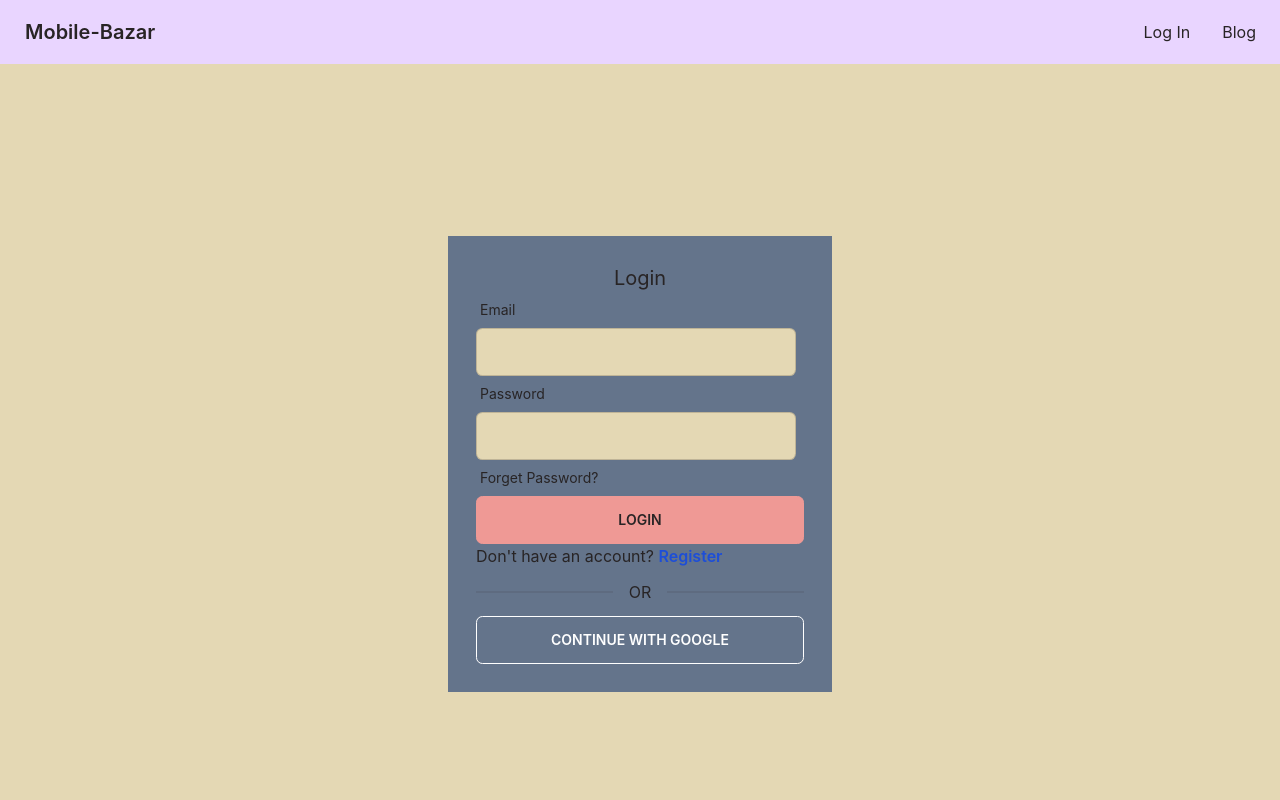
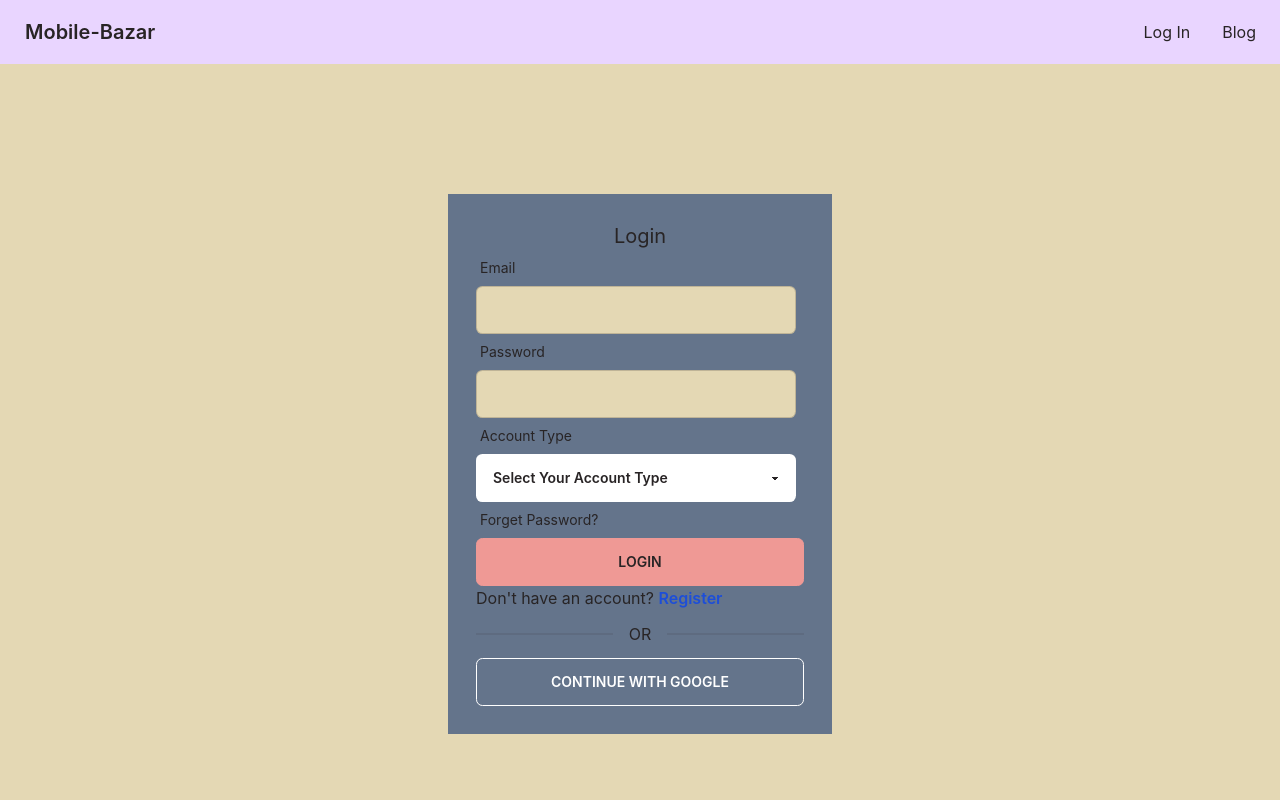
Before and after one commit to AnisurRahman06046/Mobile-Bazar-Client-Side, a React (Create React App) app: page /login in a window 1280 px wide. Shown: the top 800 px of the page. Built offline with nearby package versions, Linux system fonts and the light colour scheme.

Commit message:
account type added

```diff
--- a/src/Pages/LogIn/LogIn.js
+++ b/src/Pages/LogIn/LogIn.js
@@ -31,7 +31,7 @@ const LogIn = () => {
       <div className="w-96 p-7 bg-slate-500">
         <h2 className="text-xl text-center">Login</h2>
         <form onSubmit={handleSubmit(handleLoginform)}>
-          <div className="form-control w-full max-w-xs">
+          <div className="form-control  w-full max-w-xs">
             <label className="label">
               {" "}
               <span className="label-text">Email</span>
@@ -41,7 +41,7 @@ const LogIn = () => {
               {...register("email", {
                 required: "Email Address is required",
               })}
-              className="input input-bordered w-full max-w-xs"
+              className="input input-bordered w-full  max-w-xs"
             />
             {errors.email && (
               <p className="text-red-600">{errors.email?.message}</p>
@@ -61,8 +61,20 @@ const LogIn = () => {
                   message: "Password must be 6 characters or longer",
                 },
               })}
-              className="input input-bordered w-full max-w-xs"
+              className="input input-bordered w-full  max-w-xs"
             />
+            <label className="label">
+              {" "}
+              <span className="label-text ">Account Type</span>
+            </label>
+            <select
+              {...register("type", {})}
+              className="select w-full bg-white max-w-xs"
+            >
+              <option>Select Your Account Type</option>
+              <option>Seller</option>
+              <option>Buyer</option>
+            </select>
             <label className="label">
               {" "}
               <span className="label-text">Forget Password?</span>
```
